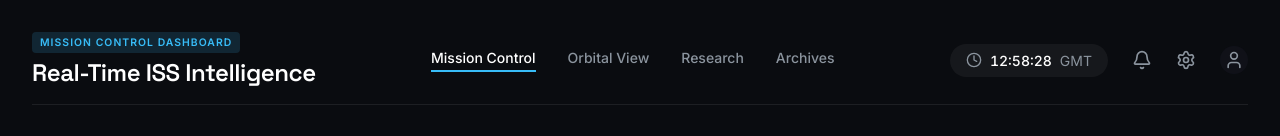
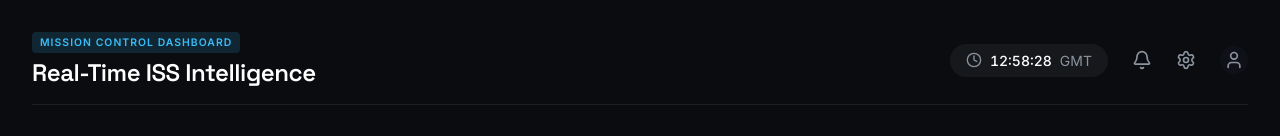
Before and after one commit to sahilshingate01/SpaceWire, a React (Vite) app: page / in a window 1280 px wide. Shown: the top 136 px of the page. Built offline with nearby package versions, Linux system fonts and the light colour scheme.

Commit message:
style: remove navigation links from header

```diff
--- a/src/components/Header.jsx
+++ b/src/components/Header.jsx
@@ -20,12 +20,7 @@ export default function Header() {
         <h1 className="header-title">Real-Time ISS Intelligence</h1>
       </div>
 
-      <nav className="header-nav">
-        <a href="#" className="nav-link active">Mission Control</a>
-        <a href="#" className="nav-link">Orbital View</a>
-        <a href="#" className="nav-link">Research</a>
-        <a href="#" className="nav-link">Archives</a>
-      </nav>
+
 
       <div className="header-controls">
         <div className="time-display">
```
Also changed, not shown: 1 other file (tests, documents, lock files or other folders).
